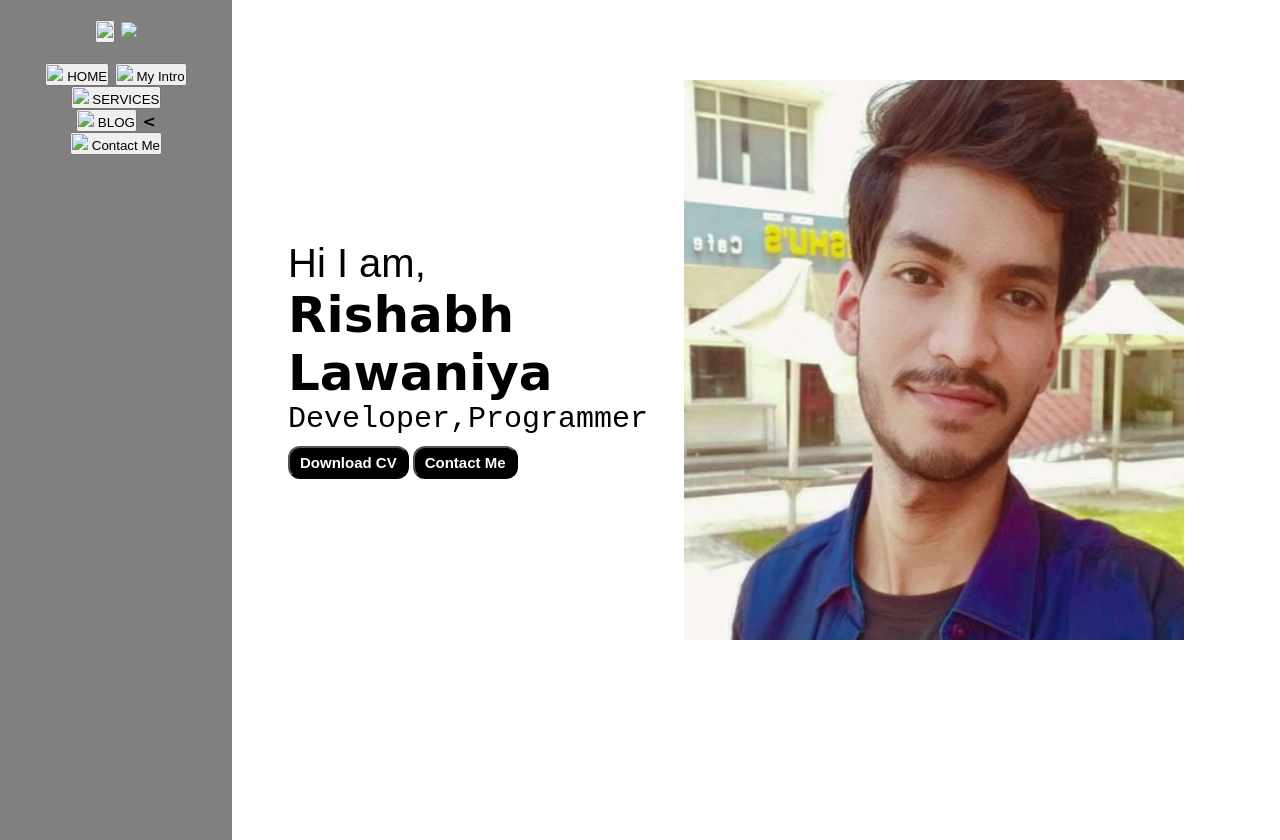
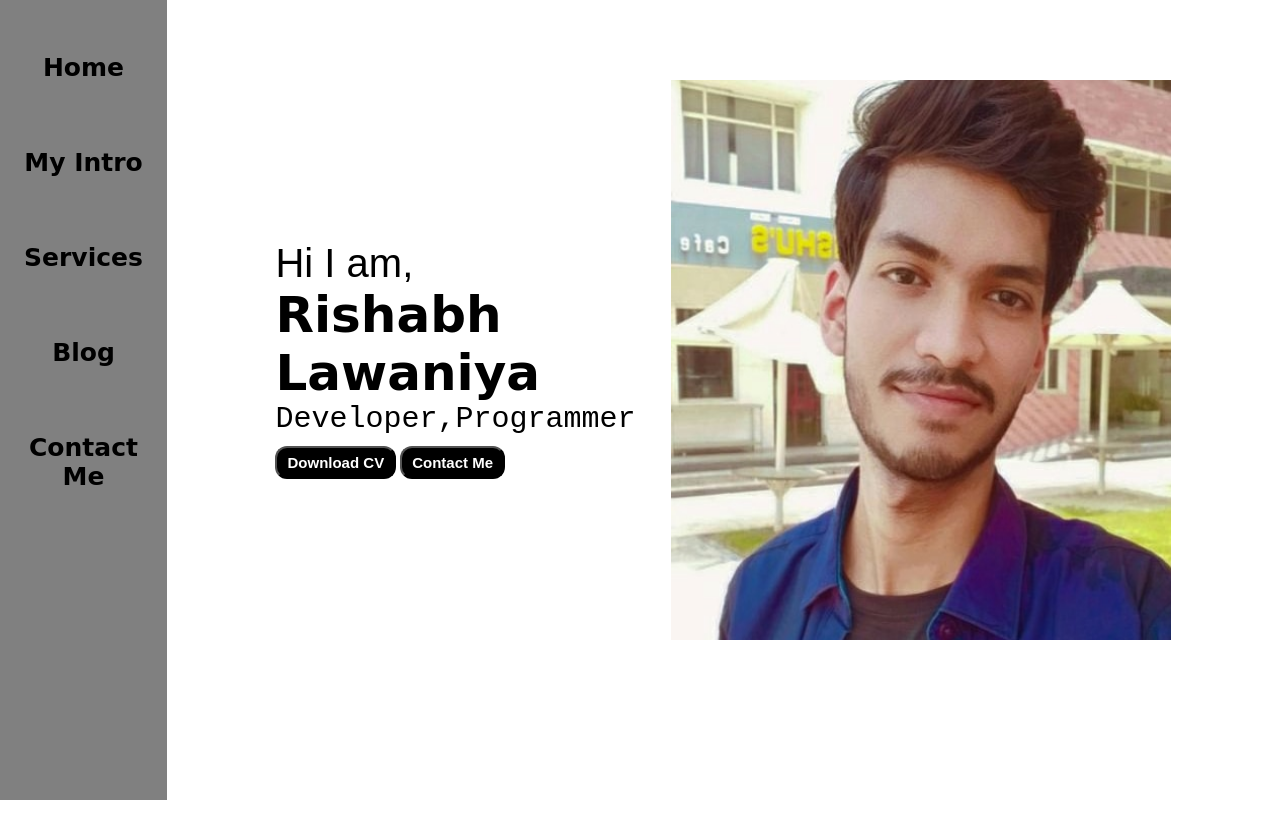
Before and after one commit to RishabhLawaniya/Project-web, a plain HTML site: page index.html in a window 1280 px wide. After the commit the page ends 800 px from the top, so only its background shows below. Drawn offline with Linux system fonts and the light colour scheme; files whose address does not match are found by name.

Commit message:
Update index.html

```diff
--- a/index.html
+++ b/index.html
@@ -8,38 +8,15 @@
 <body>
 	<div class="container">
 	<div class="sidebar">
-		<nav class="sidebar">
-		<div class="sidebar-inner">
-			<header class="sidebar-header">
-				<button type="button" class="sidebar-burger" onclick="toggleSidebar()">
-					<img src="images\sidebar.png">
-				</button>
-				<img src="images\portfoliotext.png" class="sidebar-logo">
-			</header>
-			<nav class="sidebar-menu">
-				<button type="button" class="has-border">
-					<img src="images\home.jpg">
-					<span>HOME</span>
-				</button>
-				<button type="button" class="has-border">
-					<img src="images\intro.jpg">
-					<span>My Intro</span>
-				</button>
-				<button type="button" class="has-border">
-					<img src="images\services.png">
-					<span>SERVICES</span>
-				</button>
-				<button type="button" class="has-border">
-					<img src="images\blog2.png">
-					<span>BLOG</span>
-				</button>
-				<<button type="button" class="has-border" onclick="welcome()">
-					<img src="images\contact.jpg">
-					<span>Contact Me</span>
-				</button>
-			</nav>
-		</div>
-	</nav>
+		<nav>
+			<ul>
+				<li><a href="index.html">Home</a></li>
+				<li><a href="intro.html" target="_blank">My Intro</a></li>
+				<li><a href="services.html" target="_blank">Services</a></li>
+				<li><a href="blog.html" target="_blank">Blog</a></li>
+				<li><a href="contact.html" target="_blank">Contact Me</a></li>
+			</ul>
+		</nav>
 	</div>
 	<div class="main">
 		<div class="infocontainer">
```
